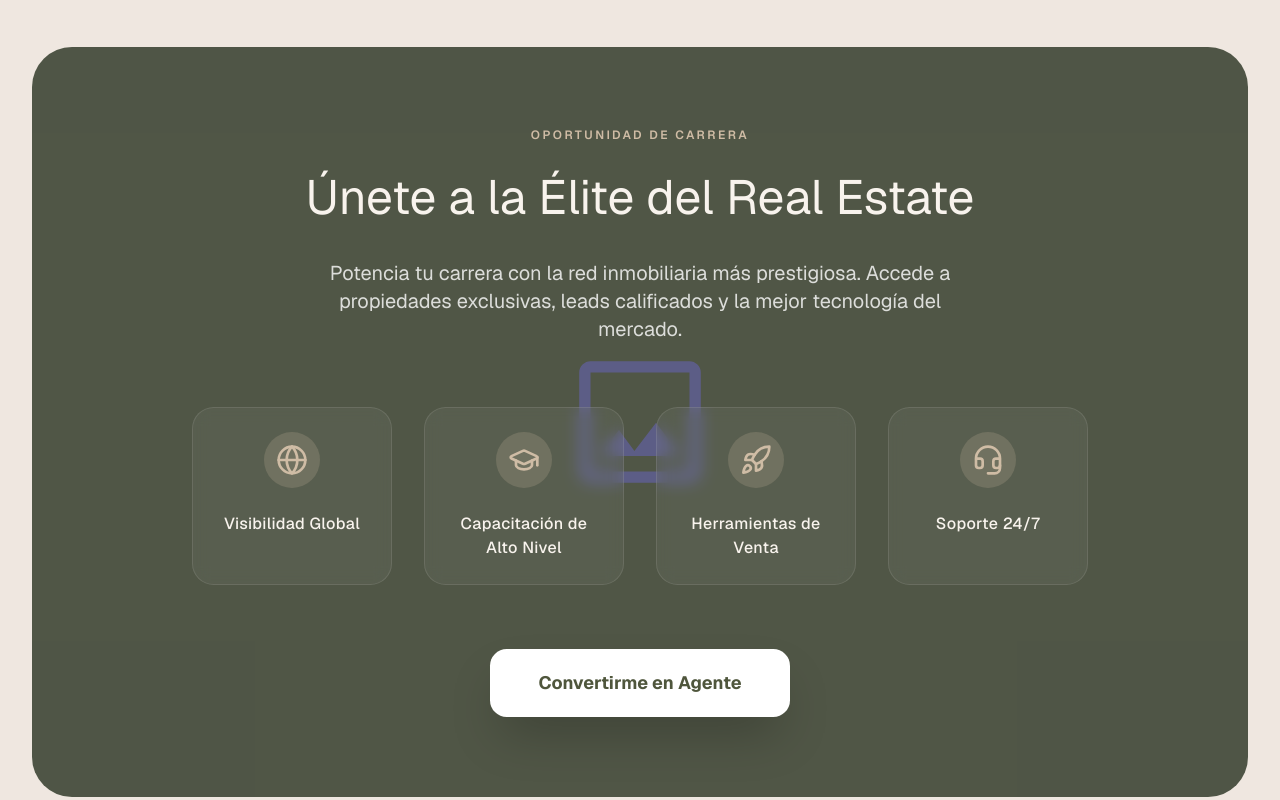
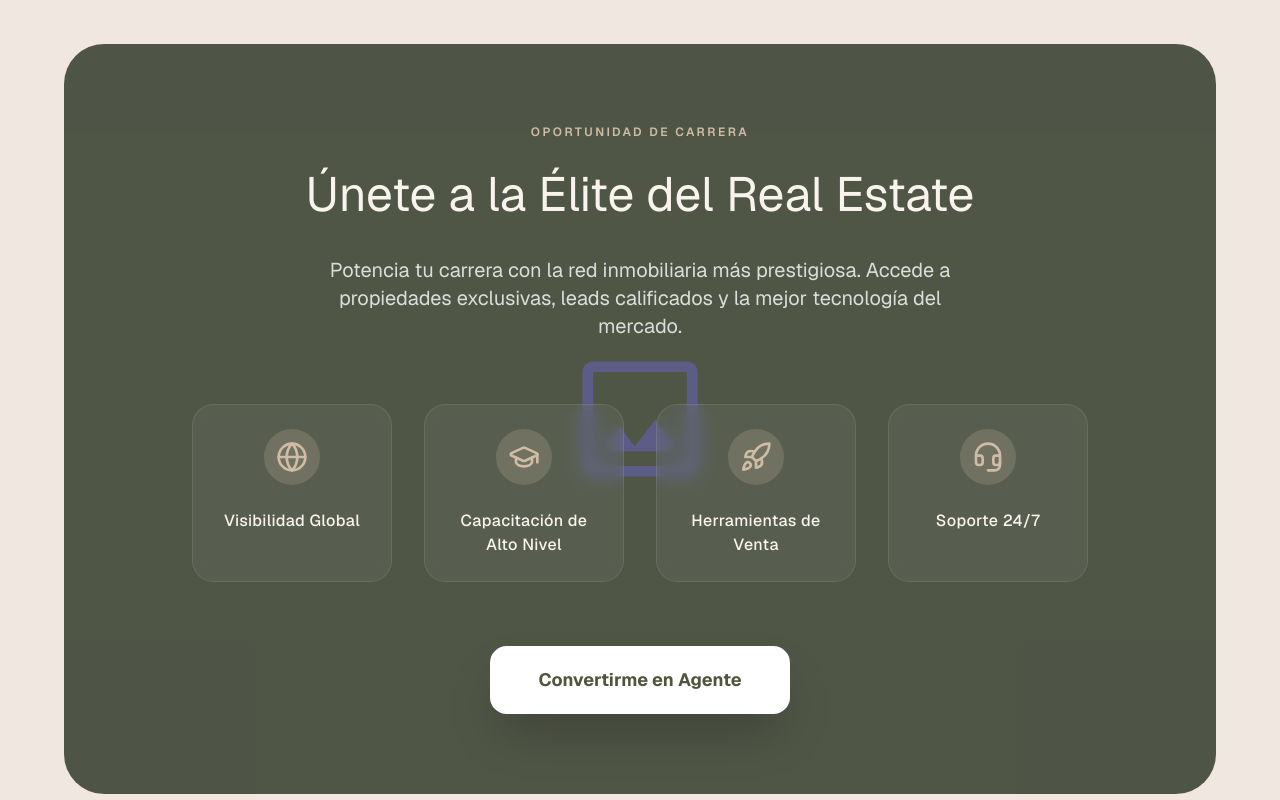
Before and after one commit to rmalan99/propia-website, a Next.js app: page / in a window 1280 px wide. Shown: the part 4440-5240 px from the top of the page. Built offline with nearby package versions, Linux system fonts and the light colour scheme.

Commit message:
refactor(home): Wrap entire home in outer Container while keeping section Containers

```diff
--- a/app/page.tsx
+++ b/app/page.tsx
@@ -25,7 +25,7 @@ import {
 
 export default function Page() {
   return (
-    <>
+    <Container>
       {/* Hero Section */}
       <section className="relative h-[700px] w-full overflow-hidden">
         <div className="absolute inset-0 z-0">
@@ -572,6 +572,6 @@ export default function Page() {
           </div>
         </div>
       </section>
-    </>
+    </Container>
   );
 }
```
